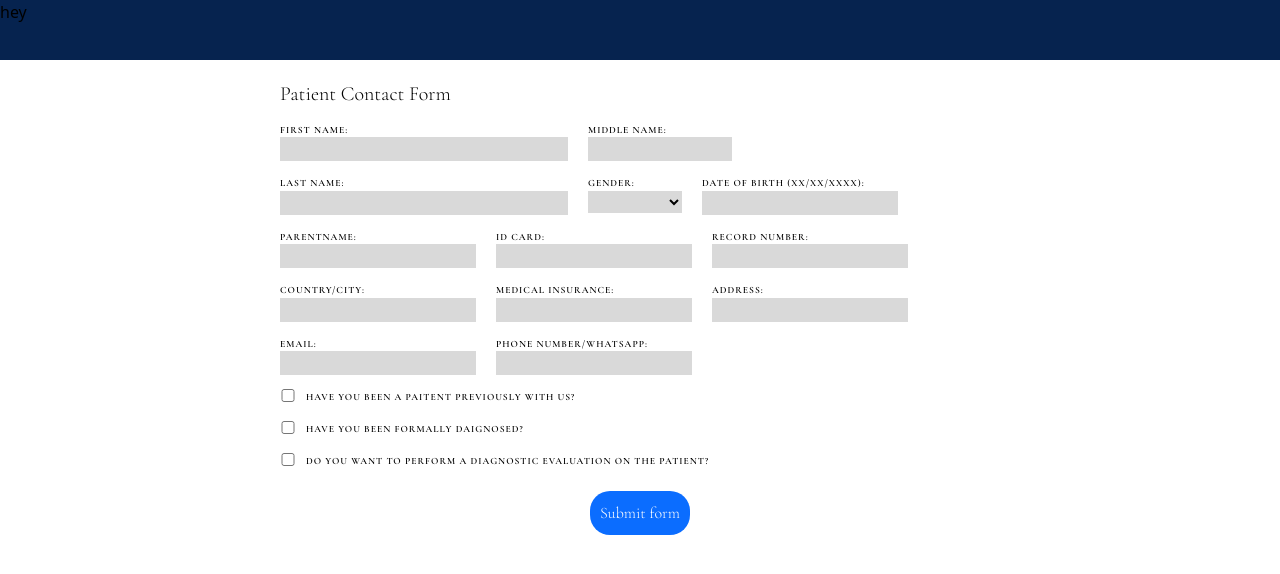
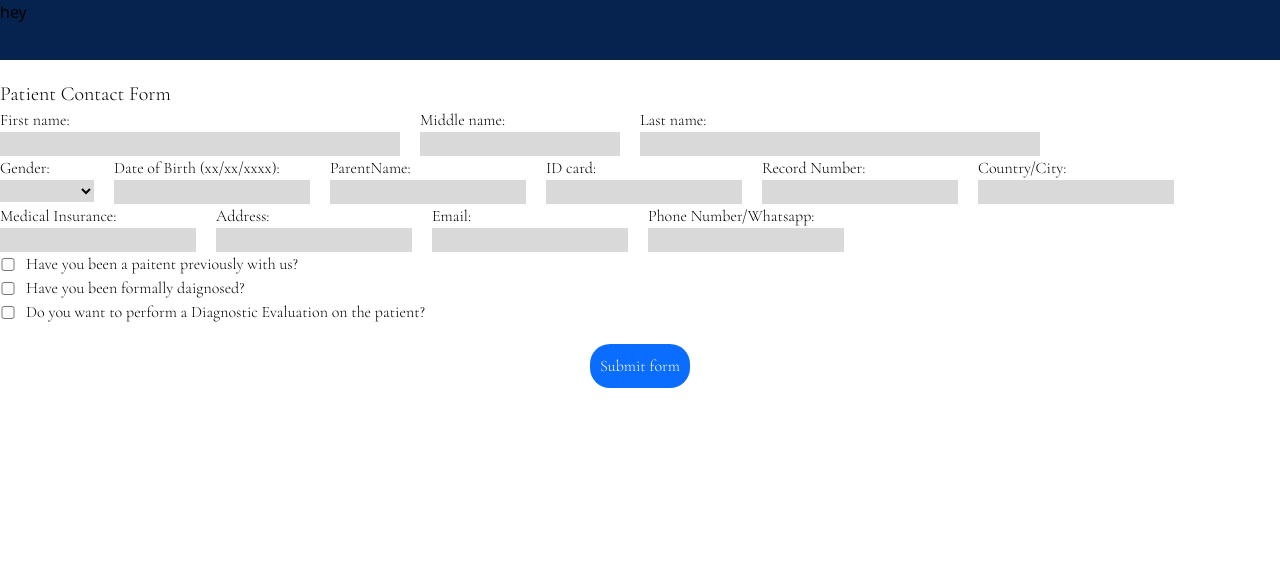
Before and after one commit to UTDallasEPICS/manos-unidas-for-autismo, a Nuxt app: page /ContactForm in a window 1280 px wide. Shown: the top 574 px of the page. Built offline with nearby package versions, Linux system fonts and the light colour scheme.

Commit message:
font changes

```diff
--- a/pages/ContactForm.vue
+++ b/pages/ContactForm.vue
@@ -5,22 +5,37 @@
     CSS could be worked on as all the fonts & colors are place holders for now & need to be synced with our
     color palette & fonts once we decide on them.
     -->
+
+	<!--3/29
+	updating design to reflect responsive design and the elements on the figma
+	-->
+
+	<!--div container for the whole app-->
 	<div class="flex h-full w-full flex-col">
+		<!--Navigation bar-->
 		<NavBar></NavBar>
 
-		<div class="cormorant-garamond mx-70 mt-5 flex flex-col justify-center">
+		<!--div container for the contact form-->
+		<div class="cormorant-garamond mt-5 flex flex-col justify-center">
+			<!--Title of contact form-->
 			<h1 class="text-xl">Patient Contact Form</h1>
+
+			<!--div container for the form-->
 			<div class="flex justify-start">
+				<!--Form for contact form-->
 				<form
 					@submit.prevent="handleSubmit"
 					class="flex flex-col flex-wrap justify-center bg-white"
 				>
+					<!-- div class for the short answer type of responses-->
 					<div class="justify-space-evenly flex flex-wrap">
+						<!--div class for the name portion (the name components should occupy the same line)-->
+						<div class="flex-cols flex w-full grid-rows-3">
 							<div
-							class="mr-5 flex w-2/5 max-w-100 min-w-30 flex-col"
+								class="mr-5 flex w-2/5 max-w-100 flex-1 flex-col"
 							>
-							<label class="contactLabel">First name:</label>
-							<!--takes a string, type/enter box-->
+								<label class="">First name:</label>
+
 								<input
 									type="text"
 									class="bg-color2 w-full"
@@ -29,8 +44,8 @@
 								/>
 							</div>
 
-						<div class="mr-5 flex w-1/5 max-w-50 min-w-20 flex-col">
-							<label class="contactLabel">Middle name:</label>
+							<div class="mr-5 flex w-1/5 max-w-50 flex-col">
+								<label class="">Middle name:</label>
 								<!--takes a string, type/enter box-->
 								<input
 									type="middleName"
@@ -39,10 +54,8 @@
 								/>
 							</div>
 
-						<div
-							class="mr-5 flex w-2/5 max-w-100 min-w-30 flex-col"
-						>
-							<label class="contactLabel">Last name:</label>
+							<div class="mr-5 flex w-2/5 max-w-100 flex-col">
+								<label class="">Last name:</label>
 								<!--takes a string, type/enter box-->
 								<input
 									type="lastName"
@@ -51,9 +64,10 @@
 									v-model="lastName"
 								/>
 							</div>
+						</div>
 
 						<div class="mr-5 flex flex-col">
-							<label class="contactLabel">Gender:</label>
+							<label class="">Gender:</label>
 							<!--select box-->
 							<select class="bg-color2" v-model="gender">
 								<option class="bg-white" value="female">
@@ -69,9 +83,7 @@
 						</div>
 
 						<div class="mr-5 flex flex-col">
-							<label class="contactLabel"
-								>Date of Birth (xx/xx/xxxx):</label
-							>
+							<label class="">Date of Birth (xx/xx/xxxx):</label>
 							<input
 								class="bg-color2"
 								type="DOB"
@@ -81,7 +93,7 @@
 						</div>
 
 						<div class="mr-5 flex flex-col">
-							<label class="contactLabel">ParentName:</label>
+							<label class="">ParentName:</label>
 							<input
 								class="bg-color2"
 								type="parent"
@@ -91,7 +103,7 @@
 						</div>
 
 						<div class="mr-5 flex flex-col">
-							<label class="contactLabel">ID card:</label>
+							<label class="">ID card:</label>
 							<input
 								class="bg-color2"
 								type="ID"
@@ -101,7 +113,7 @@
 						</div>
 
 						<div class="mr-5 flex flex-col">
-							<label class="contactLabel">Record Number:</label>
+							<label class="">Record Number:</label>
 							<input
 								class="bg-color2"
 								type="record"
@@ -111,7 +123,7 @@
 						</div>
 
 						<div class="mr-5 flex flex-col">
-							<label class="contactLabel">Country/City:</label>
+							<label class="">Country/City:</label>
 							<input
 								class="bg-color2"
 								type="city"
@@ -120,9 +132,7 @@
 							/>
 						</div>
 						<div class="mr-5 flex flex-col">
-							<label class="contactLabel"
-								>Medical Insurance:</label
-							>
+							<label class="">Medical Insurance:</label>
 							<input
 								class="bg-color2"
 								type="insurance"
@@ -132,7 +142,7 @@
 						</div>
 
 						<div class="mr-5 flex flex-col">
-							<label class="contactLabel">Address:</label>
+							<label class="">Address:</label>
 							<input
 								class="bg-color2"
 								type="address"
@@ -142,7 +152,7 @@
 						</div>
 
 						<div class="mr-5 flex flex-col">
-							<label class="contactLabel">Email:</label>
+							<label class="">Email:</label>
 							<input
 								class="bg-color2"
 								type="email"
@@ -152,9 +162,7 @@
 						</div>
 
 						<div class="mr-5 flex flex-col">
-							<label class="contactLabel"
-								>Phone Number/Whatsapp:</label
-							>
+							<label class="">Phone Number/Whatsapp:</label>
 							<input
 								class="bg-color2"
 								type="phone"
@@ -168,15 +176,15 @@
 						<div class="prevPaitent">
 							<!-- Check box-->
 							<input type="checkbox" v-model="prevPaitent" />
-							<label class="contactLabel">
-								Have you been a paitent previously with us?
+							<label class=""
+								>Have you been a paitent previously with us?
 							</label>
 						</div>
 
 						<div class="diagnosis">
 							<!-- Check box-->
 							<input type="checkbox" v-model="diagnosis" />
-							<label class="contactLabel"
+							<label class=""
 								>Have you been formally daignosed?</label
 							>
 						</div>
@@ -184,7 +192,7 @@
 						<div class="evalution">
 							<!-- Check box-->
 							<input type="checkbox" v-model="evalution" />
-							<label class="contactLabel"
+							<label class=""
 								>Do you want to perform a Diagnostic Evaluation
 								on the patient?</label
 							>
```
Lines whose indentation alone changed are shown as unchanged.
